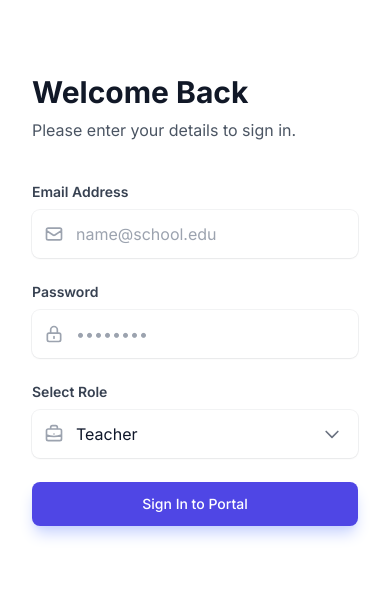
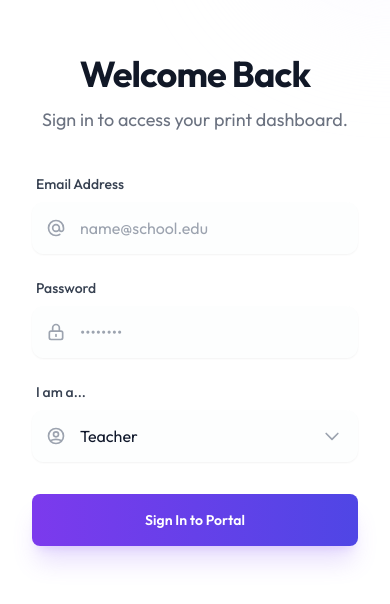
Before and after one commit to sh1vam-03/printportal, a React (Vite) app in the folder client/: page / in a window 390 px wide. Shown: the part 122-726 px from the top of the page. Built offline with nearby package versions, Linux system fonts and the light colour scheme; no server answers.

Commit message:
fix: Designe and UI

```diff
--- a/client/index.html
+++ b/client/index.html
@@ -4,7 +4,10 @@
     <meta charset="UTF-8" />
     <link rel="icon" type="image/svg+xml" href="/vite.svg" />
     <meta name="viewport" content="width=device-width, initial-scale=1.0" />
-    <title>client</title>
+    <title>School Print Portal</title>
+    <link rel="preconnect" href="https://fonts.googleapis.com">
+    <link rel="preconnect" href="https://fonts.gstatic.com" crossorigin>
+    <link href="https://fonts.googleapis.com/css2?family=Outfit:wght@300;400;500;600;700;800&display=swap" rel="stylesheet">
   </head>
   <body>
     <div id="root"></div>
--- a/client/src/components/ui/Button.jsx
+++ b/client/src/components/ui/Button.jsx
@@ -2,10 +2,10 @@ const baseStyles =
     "inline-flex items-center justify-center rounded-lg px-4 py-2 text-sm font-medium transition-all duration-200 focus:outline-none focus:ring-2 focus:ring-offset-2 disabled:opacity-50 disabled:cursor-not-allowed active:scale-[0.98]";
 
 const variants = {
-    primary: "bg-brand-600 text-white hover:bg-brand-700 hover:shadow-lg hover:shadow-brand-500/30 focus:ring-brand-500",
-    secondary: "bg-white text-gray-700 border border-gray-200 hover:bg-gray-50 hover:border-gray-300 focus:ring-gray-200",
-    success: "bg-green-600 text-white hover:bg-green-700 hover:shadow-lg hover:shadow-green-500/30 focus:ring-green-500",
-    danger: "bg-red-600 text-white hover:bg-red-700 hover:shadow-lg hover:shadow-red-500/30 focus:ring-red-500",
+    primary: "bg-gradient-to-r from-brand-600 to-indigo-600 text-white hover:from-brand-500 hover:to-indigo-500 hover:shadow-lg hover:shadow-brand-500/30 focus:ring-brand-500 border-transparent",
+    secondary: "bg-white text-gray-700 border border-gray-200 hover:bg-gray-50 hover:border-gray-300 focus:ring-gray-200 shadow-sm",
+    success: "bg-gradient-to-r from-green-600 to-emerald-600 text-white hover:from-green-500 hover:to-emerald-500 hover:shadow-lg hover:shadow-green-500/30 focus:ring-green-500 border-transparent",
+    danger: "bg-gradient-to-r from-red-600 to-rose-600 text-white hover:from-red-500 hover:to-rose-500 hover:shadow-lg hover:shadow-red-500/30 focus:ring-red-500 border-transparent",
     ghost: "bg-transparent text-gray-600 hover:bg-gray-100 hover:text-gray-900 focus:ring-gray-200",
 };
 
--- a/client/src/pages/auth/Login.jsx
+++ b/client/src/pages/auth/Login.jsx
@@ -27,91 +27,99 @@ const Login = () => {
     };
 
     return (
-        <div className="flex min-h-screen w-full bg-gray-50">
-            {/* Left Side - Brand / Image */}
-            <div className="hidden w-1/2 flex-col justify-between bg-indigo-600 p-12 text-white lg:flex">
-                <div>
-                    <div className="flex items-center gap-3">
-                        <div className="flex h-10 w-10 items-center justify-center rounded-lg bg-white/20 backdrop-blur-sm">
-                            <svg className="h-6 w-6 text-white" fill="none" viewBox="0 0 24 24" stroke="currentColor">
+        <div className="flex min-h-screen w-full bg-gray-50 font-sans">
+            {/* Left Side - Hero & Brand */}
+            <div className="relative hidden w-1/2 flex-col justify-between overflow-hidden bg-brand-900 p-16 text-white lg:flex">
+                {/* Background Effects */}
+                <div className="absolute top-0 right-0 -m-20 h-96 w-96 rounded-full bg-brand-500 opacity-20 blur-3xl animate-pulse-slow"></div>
+                <div className="absolute bottom-0 left-0 -m-20 h-96 w-96 rounded-full bg-indigo-500 opacity-20 blur-3xl animate-float"></div>
+                <div className="absolute inset-0 bg-gradient-to-br from-brand-900/90 to-brand-950/90 backdrop-blur-sm z-0"></div>
+
+                <div className="relative z-10">
+                    <div className="flex items-center gap-4">
+                        <div className="flex h-12 w-12 items-center justify-center rounded-2xl bg-white/10 backdrop-blur-md shadow-glow ring-1 ring-white/20">
+                            <svg className="h-7 w-7 text-white" fill="none" viewBox="0 0 24 24" stroke="currentColor">
                                 <path strokeLinecap="round" strokeLinejoin="round" strokeWidth={2} d="M19 21V5a2 2 0 00-2-2H7a2 2 0 00-2 2v16m14 0h2m-2 0h-5m-9 0H3m2 0h5M9 7h1m-1 4h1m4-4h1m-1 4h1m-5 10v-5a1 1 0 011-1h2a1 1 0 011 1v5m-4 0h4" />
                             </svg>
                         </div>
-                        <span className="text-xl font-bold tracking-wide">SchoolPrint</span>
+                        <span className="text-2xl font-bold tracking-tight">SchoolPrint <span className="text-brand-300 font-light">Portal</span></span>
                     </div>
                 </div>
 
-                <div className="max-w-md">
-                    <h1 className="mb-6 text-5xl font-bold leading-tight">
-                        Manage School Printing Efficiently.
+                <div className="relative z-10 max-w-lg space-y-6">
+                    <h1 className="text-6xl font-extrabold leading-tight tracking-tight">
+                        Printing made <br />
+                        <span className="text-transparent bg-clip-text bg-gradient-to-r from-brand-200 to-indigo-200">Effortless.</span>
                     </h1>
-                    <p className="text-lg text-indigo-100">
-                        Streamline your document workflow with our centralized print management system. secure, fast, and reliable.
+                    <p className="text-lg text-brand-100/80 leading-relaxed font-light">
+                        Experience the next generation of academic document management.
+                        Secure, fast, and continuously optimized for your productivity.
                     </p>
                 </div>
 
-                <div className="flex items-center gap-4 text-sm text-indigo-200 hover:text-indigo-100 transition-colors">
-                    <span>
-                        &copy; {new Date().getFullYear()} <a href="https://github.com/sh1vam-03" target="_blank" rel="noopener noreferrer">sh1vam-03</a>
-                    </span>
-                    <span>•</span>
-                    <span>Privacy Policy</span>
-                    <span>•</span>
-                    <span>Terms</span>
+                <div className="relative z-10 flex items-center gap-6 text-sm font-medium text-brand-200/60">
+                    <span>&copy; {new Date().getFullYear()} SchoolPrint</span>
+                    <span className="h-1 w-1 rounded-full bg-brand-500"></span>
+                    <a href="#" className="hover:text-white transition-colors">Help Center</a>
+                    <span className="h-1 w-1 rounded-full bg-brand-500"></span>
+                    <a href="#" className="hover:text-white transition-colors">Privacy</a>
                 </div>
             </div>
 
-            {/* Right Side - Form */}
-            <div className="flex w-full flex-col justify-center bg-white px-8 lg:w-1/2 lg:px-24">
-                <div className="mx-auto w-full max-w-md">
-                    <div className="mb-10">
-                        <h2 className="text-3xl font-bold text-gray-900">
+            {/* Right Side - Login Form */}
+            <div className="flex w-full flex-col justify-center bg-white px-8 lg:w-1/2 lg:px-24 relative overflow-hidden">
+                {/* Mobile BG Decor */}
+                <div className="absolute top-0 right-0 h-64 w-64 bg-brand-50 rounded-full blur-3xl opacity-50 -mr-32 -mt-32 lg:hidden"></div>
+
+                <div className="mx-auto w-full max-w-md relative z-10 animate-fade-in">
+                    <div className="mb-10 text-center lg:text-left">
+                        <h2 className="text-4xl font-bold text-gray-900 tracking-tight mb-3">
                             Welcome Back
                         </h2>
-                        <p className="mt-2 text-gray-600">
-                            Please enter your details to sign in.
+                        <p className="text-gray-500 text-lg">
+                            Sign in to access your print dashboard.
                         </p>
                     </div>
 
                     <form onSubmit={handleSubmit} className="space-y-6">
                         {error && (
-                            <div className="flex items-center gap-3 rounded-lg border border-red-200 bg-red-50 p-4 text-sm text-red-600 animate-in slide-in-from-top-2">
+                            <div className="flex items-center gap-3 rounded-xl border border-red-100 bg-red-50/50 p-4 text-sm text-red-600 animate-slide-up shadow-sm">
                                 <svg className="h-5 w-5 flex-shrink-0" fill="none" viewBox="0 0 24 24" stroke="currentColor">
-                                    <path strokeLinecap="round" strokeLinejoin="round" strokeWidth={2} d="M12 9v2m0 4h.01m-6.938 4h13.856c1.54 0 2.502-1.667 1.732-3L13.732 4c-.77-1.333-2.694-1.333-3.464 0L3.34 16c-.77 1.333.192 3 1.732 3z" />
+                                    <path strokeLinecap="round" strokeLinejoin="round" strokeWidth={2} d="M12 8v4m0 4h.01M21 12a9 9 0 11-18 0 9 9 0 0118 0z" />
                                 </svg>
-                                {error}
+                                <span className="font-medium">{error}</span>
                             </div>
                         )}
 
-                        <div>
-                            <label className="mb-2 block text-sm font-semibold text-gray-700">Email Address</label>
+                        <div className="space-y-2 group">
+                            <label className="block text-sm font-medium text-gray-700 ml-1 transition-colors group-focus-within:text-brand-600">Email Address</label>
                             <div className="relative">
                                 <input
                                     name="email"
                                     type="email"
                                     placeholder="name@school.edu"
-                                    className="w-full rounded-lg border-gray-300 pl-11 pr-4 py-3 text-base shadow-sm ring-1 ring-gray-900/5 transition focus:border-indigo-500 focus:ring-2 focus:ring-indigo-500/20"
+                                    className="w-full rounded-xl border-gray-200 bg-gray-50/30 pl-12 pr-4 py-3.5 text-base shadow-sm ring-1 ring-transparent transition-all focus:border-brand-500 focus:bg-white focus:ring-4 focus:ring-brand-500/10 hover:bg-gray-50"
                                     required
                                 />
-                                <div className="pointer-events-none absolute left-0 top-1/2 flex h-full w-11 -translate-y-1/2 items-center justify-center text-gray-400">
+                                <div className="pointer-events-none absolute left-0 top-1/2 flex h-full w-12 -translate-y-1/2 items-center justify-center text-gray-400 group-focus-within:text-brand-500 transition-colors">
                                     <svg className="h-5 w-5" fill="none" viewBox="0 0 24 24" stroke="currentColor">
-                                        <path strokeLinecap="round" strokeLinejoin="round" strokeWidth={2} d="M3 8l7.89 5.26a2 2 0 002.22 0L21 8M5 19h14a2 2 0 002-2V7a2 2 0 00-2-2H5a2 2 0 00-2 2v10a2 2 0 002 2z" />
+                                        <path strokeLinecap="round" strokeLinejoin="round" strokeWidth={2} d="M16 12a4 4 0 10-8 0 4 4 0 008 0zm0 0v1.5a2.5 2.5 0 005 0V12a9 9 0 10-9 9m4.5-1.206a8.959 8.959 0 01-4.5 1.207" />
                                     </svg>
                                 </div>
                             </div>
                         </div>
 
-                        <div>
-                            <label className="mb-2 block text-sm font-semibold text-gray-700">Password</label>
+                        <div className="space-y-2 group">
+                            <label className="block text-sm font-medium text-gray-700 ml-1 transition-colors group-focus-within:text-brand-600">Password</label>
                             <div className="relative">
                                 <input
                                     type="password"
                                     name="password"
                                     placeholder="••••••••"
-                                    className="w-full rounded-lg border-gray-300 pl-11 pr-4 py-3 text-base shadow-sm ring-1 ring-gray-900/5 transition focus:border-indigo-500 focus:ring-2 focus:ring-indigo-500/20"
+                                    className="w-full rounded-xl border-gray-200 bg-gray-50/30 pl-12 pr-4 py-3.5 text-base shadow-sm ring-1 ring-transparent transition-all focus:border-brand-500 focus:bg-white focus:ring-4 focus:ring-brand-500/10 hover:bg-gray-50"
                                     required
                                 />
-                                <div className="pointer-events-none absolute left-0 top-1/2 flex h-full w-11 -translate-y-1/2 items-center justify-center text-gray-400">
+                                <div className="pointer-events-none absolute left-0 top-1/2 flex h-full w-12 -translate-y-1/2 items-center justify-center text-gray-400 group-focus-within:text-brand-500 transition-colors">
                                     <svg className="h-5 w-5" fill="none" viewBox="0 0 24 24" stroke="currentColor">
                                         <path strokeLinecap="round" strokeLinejoin="round" strokeWidth={2} d="M12 15v2m-6 4h12a2 2 0 002-2v-6a2 2 0 00-2-2H6a2 2 0 00-2 2v6a2 2 0 002 2zm10-10V7a4 4 0 00-8 0v4h8z" />
                                     </svg>
@@ -119,25 +127,25 @@ const Login = () => {
                             </div>
                         </div>
 
-                        <div>
-                            <label className="mb-2 block text-sm font-semibold text-gray-700">Select Role</label>
+                        <div className="space-y-2 group">
+                            <label className="block text-sm font-medium text-gray-700 ml-1 transition-colors group-focus-within:text-brand-600">I am a...</label>
                             <div className="relative">
                                 <select
                                     name="role"
                                     value={role}
                                     onChange={(e) => setRole(e.target.value)}
-                                    className="w-full appearance-none rounded-lg border-gray-300 pl-11 pr-10 py-3 text-base shadow-sm ring-1 ring-gray-900/5 transition focus:border-indigo-500 focus:ring-2 focus:ring-indigo-500/20 bg-white"
+                                    className="w-full appearance-none rounded-xl border-gray-200 bg-gray-50/30 pl-12 pr-10 py-3.5 text-base shadow-sm ring-1 ring-transparent transition-all focus:border-brand-500 focus:bg-white focus:ring-4 focus:ring-brand-500/10 hover:bg-gray-50 cursor-pointer"
                                 >
                                     <option value="TEACHER">Teacher</option>
                                     <option value="ADMIN">Administrator</option>
-                                    <option value="PRINTING">Printing Department</option>
+                                    <option value="PRINTING">Printing Staff</option>
                                 </select>
-                                <div className="pointer-events-none absolute left-0 top-1/2 flex h-full w-11 -translate-y-1/2 items-center justify-center text-gray-400">
+                                <div className="pointer-events-none absolute left-0 top-1/2 flex h-full w-12 -translate-y-1/2 items-center justify-center text-gray-400 group-focus-within:text-brand-500 transition-colors">
                                     <svg className="h-5 w-5" fill="none" viewBox="0 0 24 24" stroke="currentColor">
-                                        <path strokeLinecap="round" strokeLinejoin="round" strokeWidth={2} d="M21 13.255A23.931 23.931 0 0112 15c-3.183 0-6.22-.62-9-1.745M16 6V4a2 2 0 00-2-2h-4a2 2 0 00-2 2v2m4 6h.01M5 20h14a2 2 0 002-2V8a2 2 0 00-2-2H5a2 2 0 00-2 2v10a2 2 0 002 2z" />
+                                        <path strokeLinecap="round" strokeLinejoin="round" strokeWidth={2} d="M5.121 17.804A13.937 13.937 0 0112 16c2.5 0 4.847.655 6.879 1.804M15 10a3 3 0 11-6 0 3 3 0 016 0zm6 2a9 9 0 11-18 0 9 9 0 0118 0z" />
                                     </svg>
                                 </div>
-                                <div className="pointer-events-none absolute right-4 top-1/2 -translate-y-1/2 text-gray-500">
+                                <div className="pointer-events-none absolute right-4 top-1/2 -translate-y-1/2 text-gray-400">
                                     <svg className="h-5 w-5" fill="none" viewBox="0 0 24 24" stroke="currentColor">
                                         <path strokeLinecap="round" strokeLinejoin="round" strokeWidth={2} d="M19 9l-7 7-7-7" />
                                     </svg>
@@ -145,21 +153,25 @@ const Login = () => {
                             </div>
                         </div>
 
-                        <Button className="w-full py-3 text-base shadow-lg shadow-indigo-200 transition-all hover:shadow-indigo-300 active:scale-[0.98]" disabled={loading} size="lg">
+                        <div className="pt-2">
+                            <Button
+                                className="w-full py-4 text-base font-semibold shadow-xl shadow-brand-500/20 hover:shadow-brand-500/40 active:scale-[0.98] transition-all bg-gradient-to-r from-brand-600 to-indigo-600"
+                                disabled={loading}
+                            >
                                 {loading ? (
                                     <span className="flex items-center justify-center gap-2">
                                         <svg className="h-5 w-5 animate-spin text-white" viewBox="0 0 24 24">
                                             <circle className="opacity-25" cx="12" cy="12" r="10" stroke="currentColor" strokeWidth="4"></circle>
                                             <path className="opacity-75" fill="currentColor" d="M4 12a8 8 0 018-8V0C5.373 0 0 5.373 0 12h4zm2 5.291A7.962 7.962 0 014 12H0c0 3.042 1.135 5.824 3 7.938l3-2.647z"></path>
                                         </svg>
-                                    Running checks...
+                                        Checking credentials...
                                     </span>
                                 ) : (
                                     "Sign In to Portal"
                                 )}
                             </Button>
+                        </div>
                     </form>
-                    {/* Signup link removed */}
                 </div>
             </div>
         </div>
--- a/client/src/styles/theme.css
+++ b/client/src/styles/theme.css
@@ -3,6 +3,41 @@
 @tailwind base;
 @tailwind components;
 @tailwind utilities;
+
+@layer base {
+    body {
+        @apply bg-gray-50 text-gray-900 antialiased selection:bg-brand-500/30 selection:text-brand-900;
+        font-feature-settings: "cv11", "ss01";
+    }
+}
+
+@layer utilities {
+    .glass {
+        @apply bg-white/70 backdrop-blur-xl border border-white/20 shadow-xl;
+    }
+
+    .glass-card {
+        @apply bg-white/80 backdrop-blur-md border border-white/50 shadow-soft;
+    }
+
+    .text-gradient {
+        @apply bg-clip-text text-transparent bg-gradient-to-r from-brand-600 to-indigo-600;
+    }
+}
+
+/* Custom Scrollbar */
+::-webkit-scrollbar {
+    width: 8px;
+    height: 8px;
+}
+
+::-webkit-scrollbar-track {
+    @apply bg-transparent;
+}
+
+::-webkit-scrollbar-thumb {
+    @apply bg-gray-300 rounded-full hover:bg-gray-400 transition-colors;
+}
 
 :root {
     --primary: #4f46e5;
@@ -27,13 +62,16 @@ body {
     width: 8px;
     height: 8px;
 }
+
 ::-webkit-scrollbar-track {
     background: #f1f5f9;
 }
+
 ::-webkit-scrollbar-thumb {
     background: #cbd5e1;
     border-radius: 4px;
 }
+
 ::-webkit-scrollbar-thumb:hover {
     background: #94a3b8;
 }
```
Also changed, not shown: client/src/components/layout/Sidebar.jsx (+40 -14 lines), client/tailwind.config.js (+31 -18 lines). Lines whose indentation alone changed are shown as unchanged.
